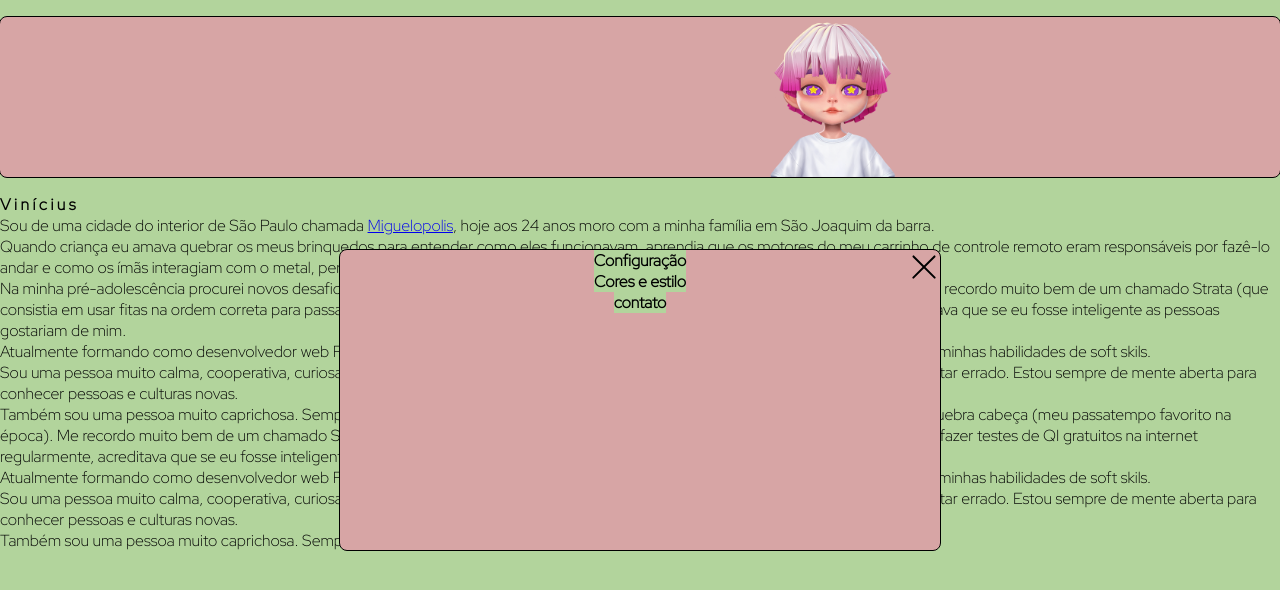
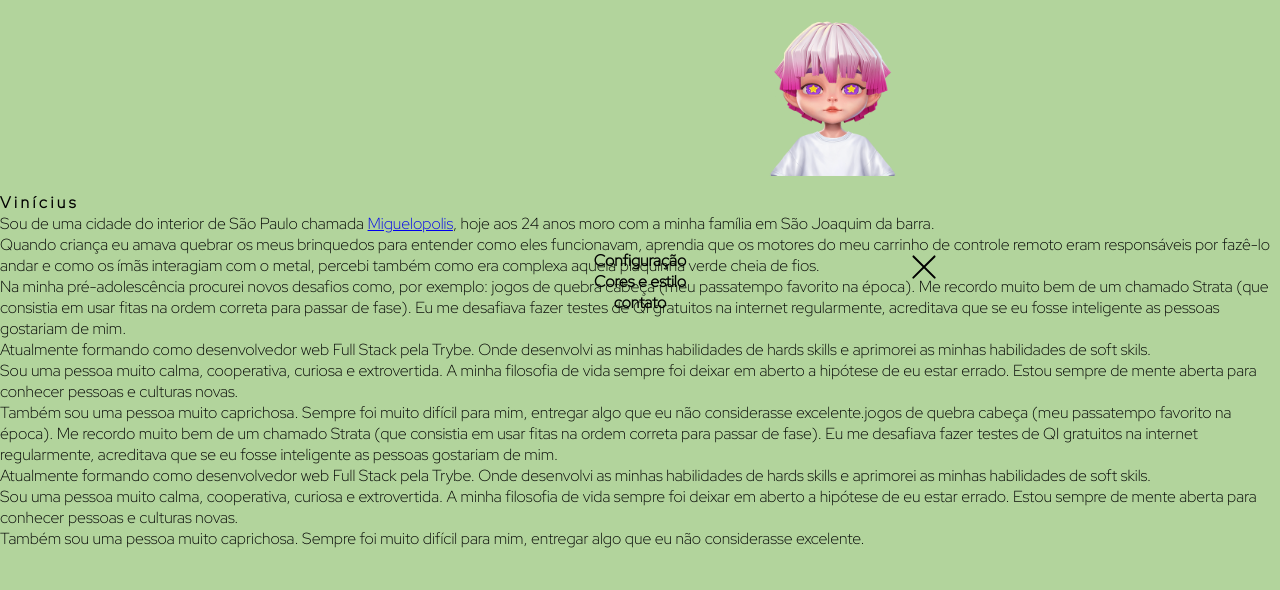
Before and after one commit to vinicius-mns/vinicius-mns.github.io, a Vue app: page / in a window 1280 px wide. Shown: the top 590 px of the page. Built offline with nearby package versions, Linux system fonts and the light colour scheme; the HTML template or start-up script is replaced by a standard one.

Commit message:
fix: Cria cor de fundo para o body/remove class neo-card

```diff
--- a/src/App.vue
+++ b/src/App.vue
@@ -27,17 +27,13 @@ import gear from '@/assets/gear.png'
 * {
   margin: 0;
   padding: 0;
-  background-color: rgb(178, 212, 156);
   font-family: 'Montserrat', sans-serif;
   font-family: 'Red Hat Display', sans-serif;
   font-size: 1rem;
 }
 
-.neo-card {
-  border: solid black 0.1rem;
-  background-color: rgb(215, 165, 165);
-  color: black;
-  border-radius: 0.5rem;
+body {
+  background-color: rgb(178, 212, 156);
 }
 
 .neo-button {
```
